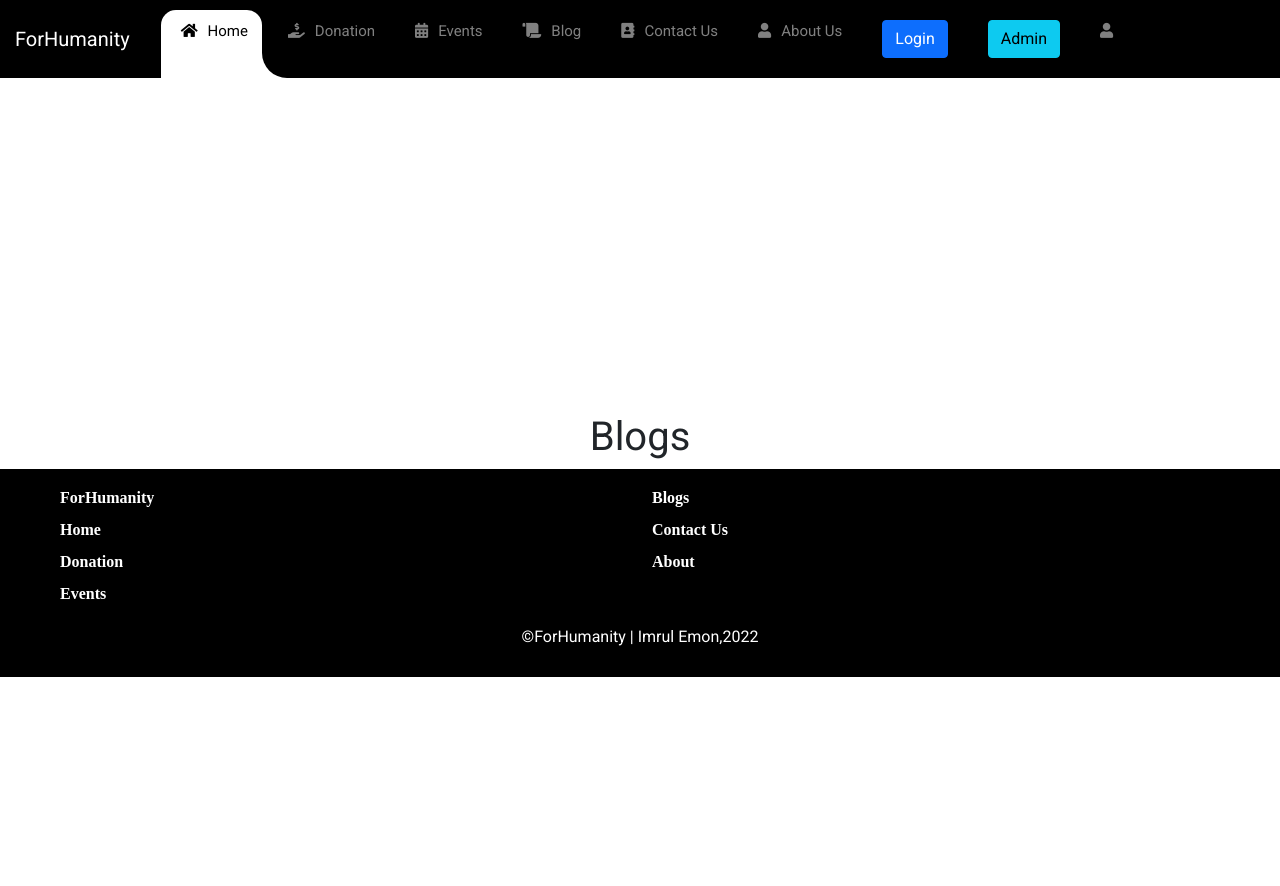
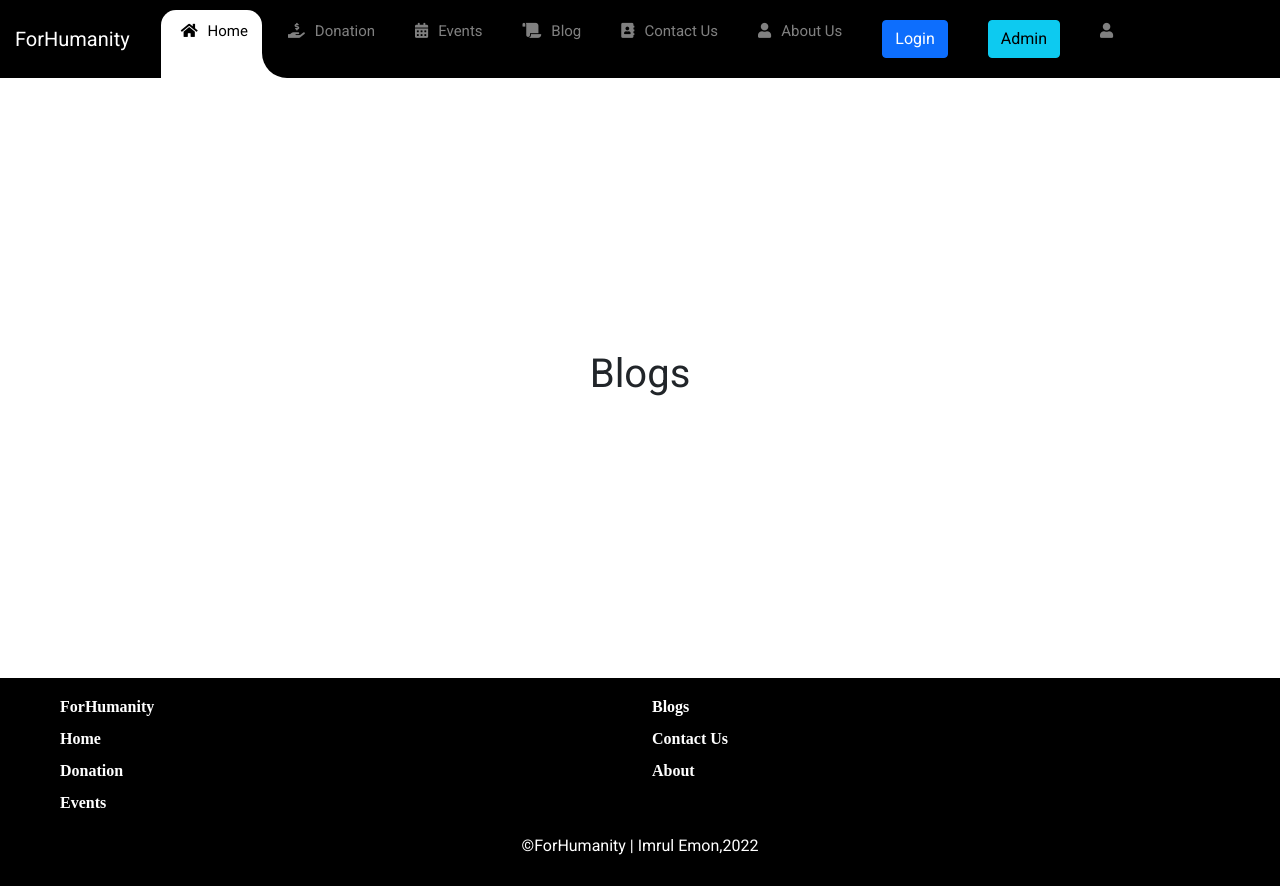
Before and after one commit to ImrulEmon/ForHumanity, a React (Create React App) app in the folder client/: page /blogs in a window 1280 px wide. Before the commit the page ends 800 px from the top, so only its background shows below. Built offline with nearby package versions, Linux system fonts and the light colour scheme; no server answers.

Commit message:
Page View Height fix

```diff
--- a/client/src/pages/Blogs/Blogs.js
+++ b/client/src/pages/Blogs/Blogs.js
@@ -4,9 +4,10 @@ import { useTabtitle } from '../../hooks/useTabtitle';
 const Blogs = () => {
   useTabtitle("Blogs")
     return (
-        <div className="container">
+      <div className="d-flex align-items-center justify-content-center"
+      style={{ minHeight: "75vh" }}>
 
-        <h1 className="text-center" style={{paddingTop: "30%"}}>
+        <h1 className="text-center">
           Blogs
         </h1>
 
--- a/client/src/pages/Contact/Contact.js
+++ b/client/src/pages/Contact/Contact.js
@@ -2,6 +2,7 @@ import React, { useState } from "react";
 import { useTabtitle } from "../../hooks/useTabtitle";
 import { useForm } from "react-hook-form";
 import Form from "react-bootstrap/Form";
+import { Container } from "react-bootstrap";
 
 const Contact = () => {
   useTabtitle("Contact");
@@ -21,10 +22,11 @@ const Contact = () => {
   console.log(errors);
 
   return (
-    <div className="container">
-
-      <div>
-        <h1 className="text-center my-5">Contact Us</h1>
+    <Container
+      className="d-flex align-items-center justify-content-center"
+      style={{ minHeight: "75vh" }}
+    >
+      <div className="w-100" style={{ maxWidth: "600px" }}>
         {/* <form onSubmit={handleSubmit(onSubmit)}>
   <input
     type="email"
@@ -57,7 +59,7 @@ const Contact = () => {
           <input className="btn btn-dark" type="submit" />
         </Form>
       </div>
-    </div>
+    </Container>
   );
 };
 export default Contact;
--- a/client/src/pages/Donation/Donation.js
+++ b/client/src/pages/Donation/Donation.js
@@ -4,9 +4,10 @@ import { useTabtitle } from '../../hooks/useTabtitle';
 const Donation = () => {
   useTabtitle("Donation")
     return (
-        <div className="container">
+        <div className="d-flex align-items-center justify-content-center"
+        style={{ minHeight: "75vh" }}>
 
-        <h1 className="text-center" style={{paddingTop: "30%"}}>
+        <h1 className="text-center">
           Donation
         </h1>
 
--- a/client/src/pages/Home/Home.js
+++ b/client/src/pages/Home/Home.js
@@ -4,7 +4,7 @@ import './Home.css';
 const Home = () => {
 useTabtitle('ForHumanity');
   return (
-    <div className="text-center home">
+    <div className="text-center home" style={{ minHeight: "74vh" }}>
 
     <h1 className='fw-bolder' style={{paddingTop: "30%"}}>
       Home
```
Also changed, not shown: 1 other file (tests, documents, lock files or other folders).
